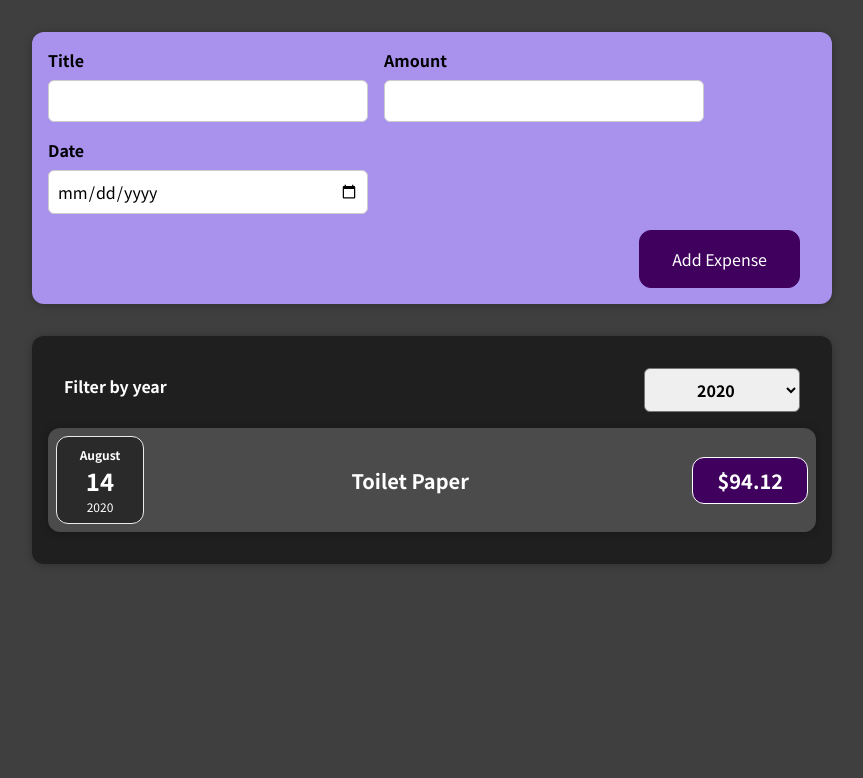
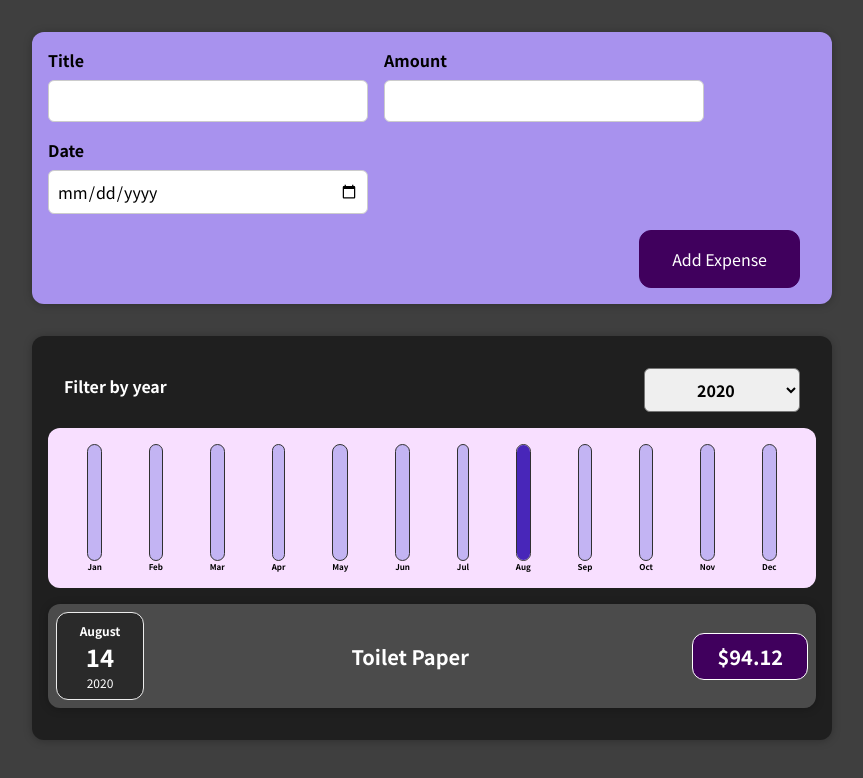
Before and after one commit to mycvlnn/Reactjs-2023, a React (Create React App) app: page / in a window 1280 px wide. Shown: the top 778 px of the page, without its empty margins (208-1071 px from the left). Built offline with nearby package versions, Linux system fonts and the light colour scheme.

Commit message:
add chart

```diff
--- /dev/null
+++ b/src/components/Chart/Chart.css
@@ -0,0 +1,9 @@
+.chart {
+    padding: 1rem;
+    border-radius: 12px;
+    background-color: #f8dfff;
+    text-align: center;
+    display: flex;
+    justify-content: space-around;
+    height: 10rem;
+}
--- /dev/null
+++ b/src/components/Chart/Chart.js
@@ -0,0 +1,24 @@
+import React from "react";
+
+import ChartBar from "./ChartBar";
+import "./Chart.css";
+
+const Chart = (props) => {
+    const dataPointValues = props.dataPoints.map((dataPoint) => dataPoint.value);
+    const totalMaximum = Math.max(...dataPointValues); // lấy ra giá trị max của data value
+
+    return (
+        <div className="chart">
+            {props.dataPoints.map((dataPoint) => (
+                <ChartBar
+                    key={dataPoint.label}
+                    value={dataPoint.value}
+                    maxValue={totalMaximum}
+                    label={dataPoint.label}
+                />
+            ))}
+        </div>
+    );
+};
+
+export default Chart;
--- /dev/null
+++ b/src/components/Chart/ChartBar.css
@@ -0,0 +1,30 @@
+.chart-bar {
+    height: 100%;
+    display: flex;
+    flex-direction: column;
+    align-items: center;
+}
+
+.chart-bar__inner {
+    height: 100%;
+    width: 100%;
+    border: 1px solid #313131;
+    border-radius: 12px;
+    background-color: #c3b4f3;
+    overflow: hidden;
+    display: flex;
+    flex-direction: column;
+    justify-content: flex-end;
+}
+
+.chart-bar__fill {
+    background-color: #4826b9;
+    width: 100%;
+    transition: all 0.3s ease-out;
+}
+
+.chart-bar__label {
+    font-weight: bold;
+    font-size: 0.5rem;
+    text-align: center;
+}
--- /dev/null
+++ b/src/components/Chart/ChartBar.js
@@ -0,0 +1,22 @@
+import React from "react";
+
+import "./ChartBar.css";
+
+const ChartBar = (props) => {
+    let barFillHeight = "0%";
+
+    if (props.maxValue > 0) {
+        barFillHeight = Math.round((props.value / props.maxValue) * 100) + "%";
+    }
+
+    return (
+        <div className="chart-bar">
+            <div className="chart-bar__inner">
+                <div className="chart-bar__fill" style={{ height: barFillHeight }}></div>
+            </div>
+            <div className="chart-bar__label">{props.label}</div>
+        </div>
+    );
+};
+
+export default ChartBar;
--- a/src/components/Expenses/Expenses.js
+++ b/src/components/Expenses/Expenses.js
@@ -3,6 +3,7 @@
 import ExpensesFilter from "./ExpensesFilter";
 import ExpenseList from "./ExpenseList";
 import "./Expenses.css";
+import ExpensesChart from "./ExpensesChart";
 
 function Expenses({ expenses = [] }) {
     const [filteredYear, setFilteredYear] = useState("2020");
@@ -18,6 +19,8 @@
     return (
         <Card className="expenses">
             <ExpensesFilter selected={filteredYear} onChangeFilter={filterChangeHandler} />
+            <ExpensesChart expenses={filteredExpenses} />
+
             <ExpenseList items={filteredExpenses} />
         </Card>
     );
--- /dev/null
+++ b/src/components/Expenses/ExpensesChart.js
@@ -0,0 +1,29 @@
+import React from "react";
+
+import Chart from "../Chart/Chart";
+
+const ExpensesChart = (props) => {
+    const chartDataPoints = [
+        { label: "Jan", value: 0 },
+        { label: "Feb", value: 0 },
+        { label: "Mar", value: 0 },
+        { label: "Apr", value: 0 },
+        { label: "May", value: 0 },
+        { label: "Jun", value: 0 },
+        { label: "Jul", value: 0 },
+        { label: "Aug", value: 0 },
+        { label: "Sep", value: 0 },
+        { label: "Oct", value: 0 },
+        { label: "Nov", value: 0 },
+        { label: "Dec", value: 0 },
+    ];
+
+    for (const expense of props.expenses) {
+        const expenseMonth = expense.date.getMonth(); // starting at 0 => January => 0
+        chartDataPoints[expenseMonth].value += expense.amount;
+    }
+
+    return <Chart dataPoints={chartDataPoints} />;
+};
+
+export default ExpensesChart;
```
